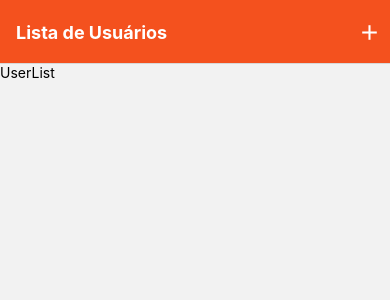
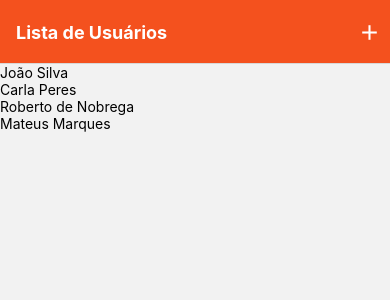
Before and after one commit to paulosvdd05/ReactNative_Cadastro, a React Native app: screen /UserList in a window 390 px wide. Shown: the top 300 px of the page. Built offline with nearby package versions, Linux system fonts and the light colour scheme.

Commit message:
Renderizando nomes do arquivo users.tsx com FlatList

```diff
--- a/src/Views/UserList.tsx
+++ b/src/Views/UserList.tsx
@@ -1,11 +1,21 @@
 import React from 'react'
-import {Text} from 'react-native'
+import { Text, View, FlatList } from 'react-native'
+import users from '../data/users'
 
 
 export default props => {
-    console.warn(Object.keys(props));
+
+    function getUserItem({ item: user }) {
+        return <Text>{user.name}</Text>
+    }
 
     return (
-        <Text>UserList</Text>
+        <View>
+            <FlatList
+                keyExtractor={user => user.id.toString()}
+                data={users}
+                renderItem={getUserItem}
+            />
+        </View>
     )
 }
```
